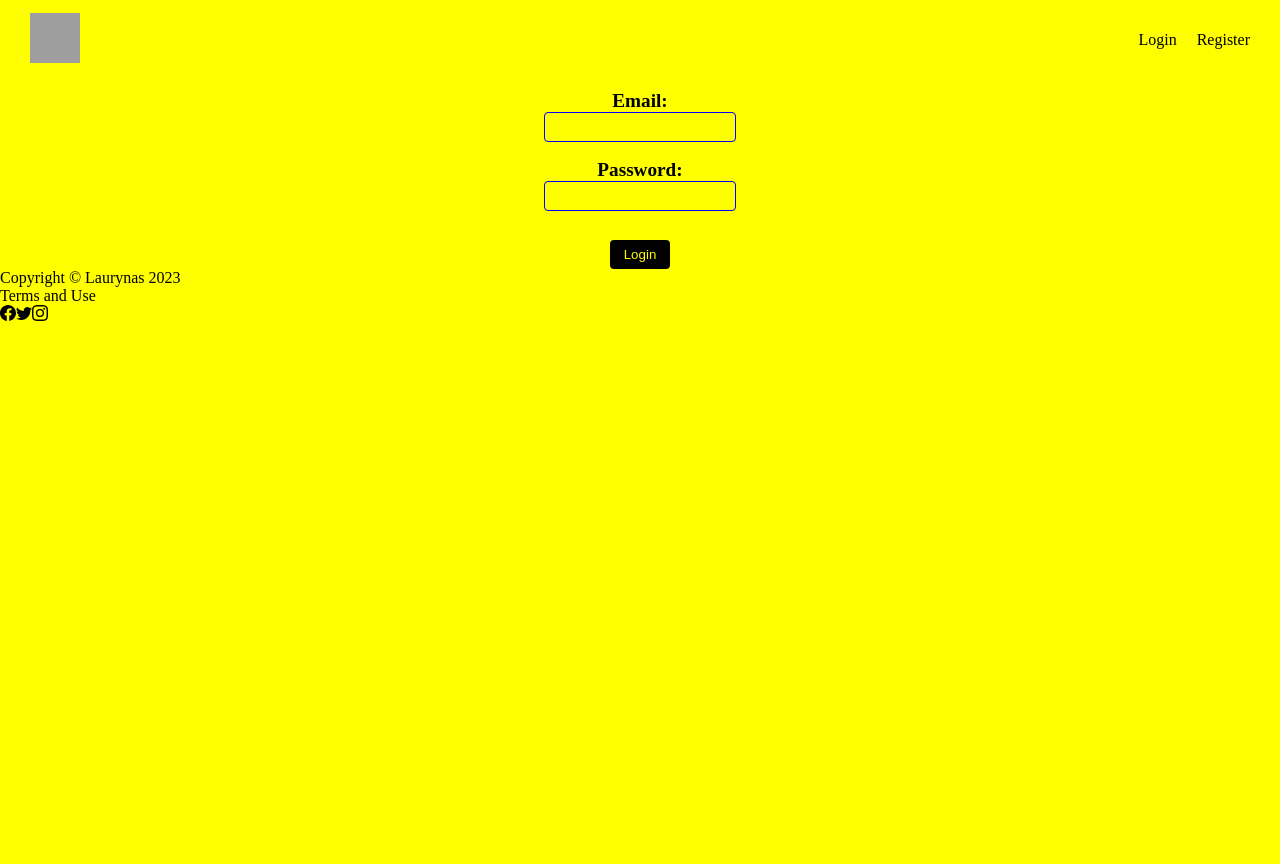
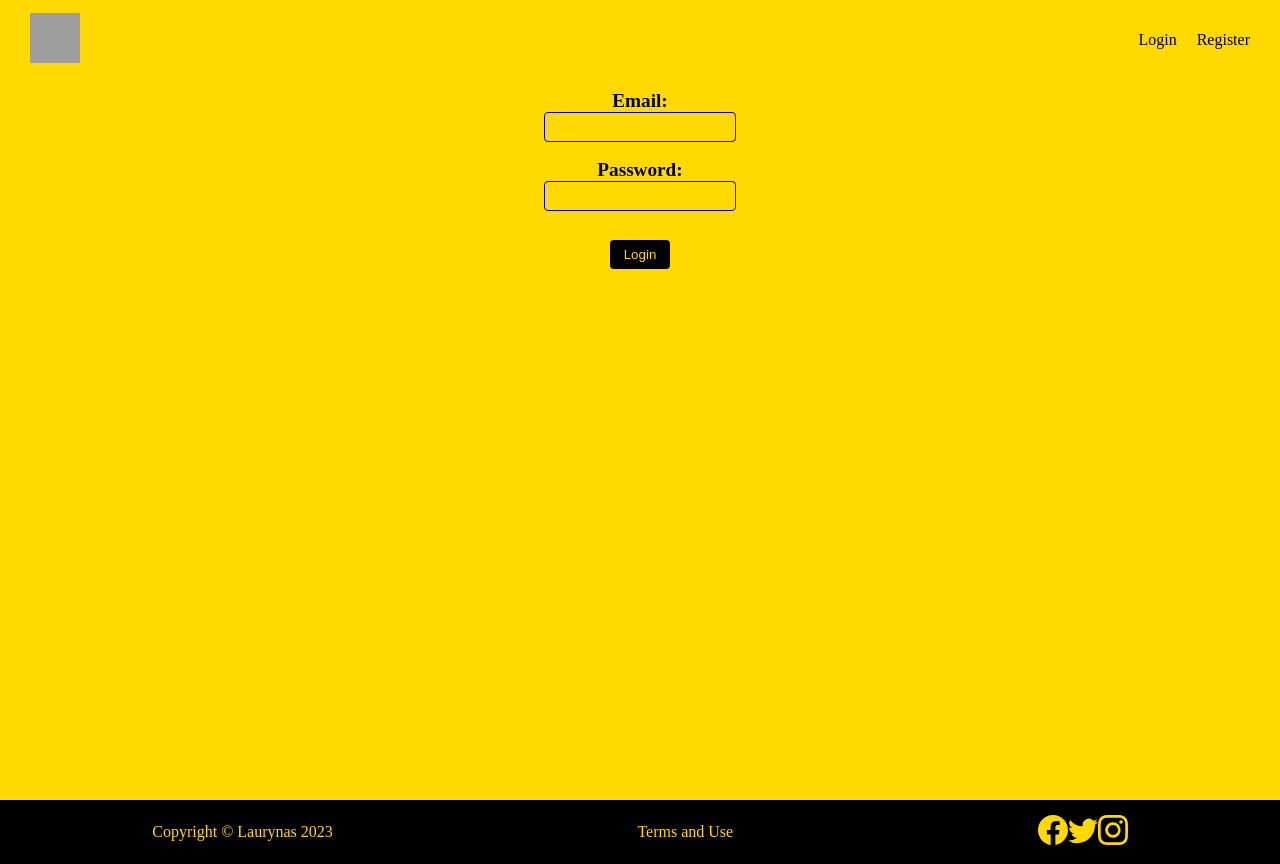
Before and after one commit to LaurynasMaz/React-exam, a React (Create React App) app: page /login in a window 1280 px wide. Before the commit the page ends 800 px from the top, so only its background shows below. Built offline with nearby package versions, Linux system fonts and the light colour scheme; no server answers; grey boxes are pictures that could not be loaded.

Commit message:
uzdetas footer css ir pavarkytos spalvos

```diff
--- a/src/App.css
+++ b/src/App.css
@@ -2,5 +2,9 @@
    margin: 0;
    padding: 0;
    box-sizing: border-box;
-   background-color: yellow;
+
 }
+.app{
+   min-height: 100vh;
+   background-color: rgb(255, 217, 0);
+}
--- a/src/App.jsx
+++ b/src/App.jsx
@@ -11,6 +11,7 @@ import './components/styles/form.css'
 function App() {
    return (
       <>
+      <div className='app'>
          <Routes>
             <Route element={<Header />}>
                <Route path="/" element={<Register />}/>
@@ -19,6 +20,7 @@ function App() {
                <Route path="/add" element={<Add />}/>
             </Route>
          </Routes>
+      </div>
       <Footer />
       </>
    );
--- a/src/components/Footer.jsx
+++ b/src/components/Footer.jsx
@@ -1,14 +1,16 @@
+import './styles/footer.css'
+
 const Footer = () => {
    const year = new Date().getFullYear();
    return (
       <footer>
-         <div>
+         <div className='copyRight'>
             <p>{`Copyright © Laurynas ${year}`}</p>
          </div>
-         <div>
+         <div className='terms'>
             <p>Terms and Use</p>
          </div>
-         <div>
+         <div className='socialmedia'>
             <svg xmlns="http://www.w3.org/2000/svg" width="16" height="16" fill="currentColor" className="bi bi-facebook" viewBox="0 0 16 16">
                <path d="M16 8.049c0-4.446-3.582-8.05-8-8.05C3.58 0-.002 3.603-.002 8.05c0 4.017 2.926 7.347 6.75 7.951v-5.625h-2.03V8.05H6.75V6.275c0-2.017 1.195-3.131 3.022-3.131.876 0 1.791.157 1.791.157v1.98h-1.009c-.993 0-1.303.621-1.303 1.258v1.51h2.218l-.354 2.326H9.25V16c3.824-.604 6.75-3.934 6.75-7.951z"/>
             </svg>
--- /dev/null
+++ b/src/components/styles/footer.css
@@ -0,0 +1,24 @@
+footer{
+   display: flex;
+   align-items: center;
+   justify-content: space-around;
+   background-color: black;
+   height: 4rem;
+}
+.copyRight{
+   background-color: black;
+   color: rgb(255, 217, 0);
+}
+
+.terms {
+   background-color: black;
+   color: rgb(255, 217, 0);
+}
+.socialmedia svg{
+   fill: rgb(255, 217, 0);
+   width: 30px;
+   height: 30px;
+}
+.socialmedia svg:hover{
+   fill: blue;
+}
--- a/src/components/styles/form.css
+++ b/src/components/styles/form.css
@@ -15,7 +15,7 @@
    margin-bottom: 0.5em;
 }
 .form-container input {
-   background-color: yellow;
+   background-color: rgb(255, 217, 0);
    flex-basis: 45%;
    padding: 0.5em;
    margin-bottom: 0.5em;
@@ -23,7 +23,7 @@
    border-radius: 4px;
 }
 .form-container textarea {
-   background-color: yellow;
+   background-color: rgb(255, 217, 0);
    flex-basis: 45%;
    padding: 0.5em;
    margin-bottom: 0.5em;
@@ -32,7 +32,7 @@
 }
 .form-container button {
    background-color: black;
-   color: yellow;
+   color: rgb(255, 217, 0);
    padding: 0.5em 1em;
    margin-top: 1em;
    border: none;
--- a/src/components/styles/header.css
+++ b/src/components/styles/header.css
@@ -24,12 +24,12 @@ header{
 }
 .link button{
    background-color: black;
-   color: yellow;
+   color: rgb(255, 217, 0);
    padding: 3px 3px;
    border: none;
    border-radius: 4px;
 }
 .link button:hover{
    background-color: blue;
-   color: yellow;
+   color: rgb(255, 217, 0);
 }
```
Lines whose indentation alone changed are shown as unchanged.
